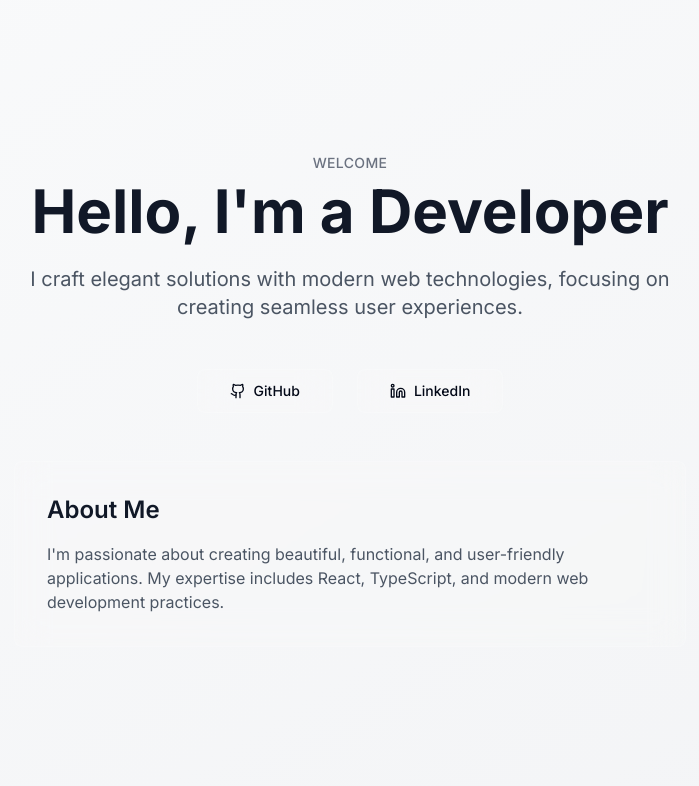
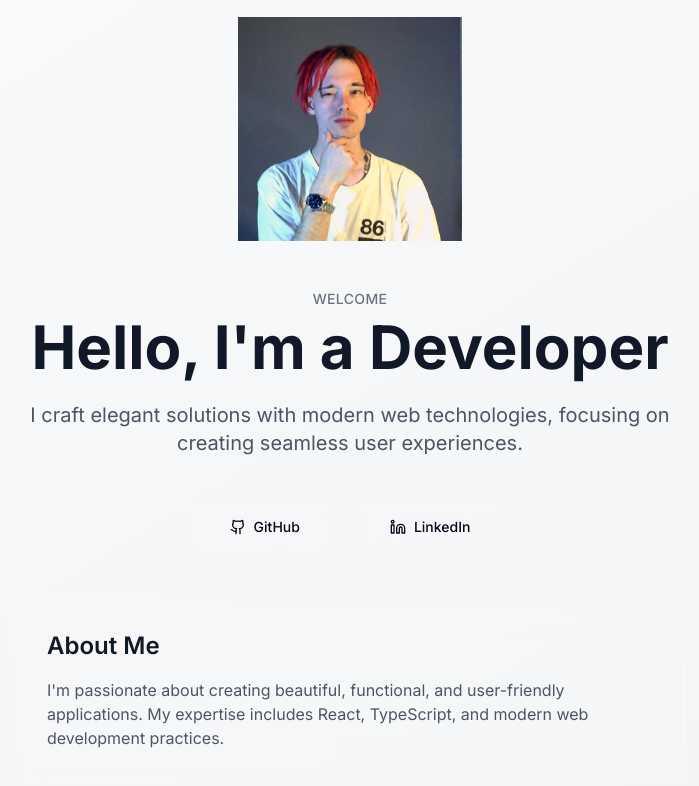
Before and after one commit to senjerk/linked-github-portal, a React (Vite) app: page / in a window 1280 px wide. Shown: the top 786 px of the page, without its empty margins (290-989 px from the left). Built offline with nearby package versions, Linux system fonts and the light colour scheme.

Commit message:
Add profile picture
Add space for a profile picture to the website.  The image will be assumed to have a transparent background.

```diff
--- a/src/pages/Index.tsx
+++ b/src/pages/Index.tsx
@@ -8,6 +8,17 @@ const Index = () => {
     <div className="min-h-screen w-full bg-gradient-to-br from-gray-50 to-gray-100 flex items-center justify-center p-4">
       <div className="max-w-4xl w-full mx-auto">
         <div className="space-y-12 fade-in">
+          {/* Profile Image */}
+          <div className="flex justify-center">
+            <div className="relative w-48 h-48 md:w-56 md:h-56">
+              <img
+                src="/lovable-uploads/851589cf-f0a7-49ab-8b31-9a7f0a39f587.png"
+                alt="Profile"
+                className="w-full h-full object-cover transition-all duration-300 hover:scale-105"
+              />
+            </div>
+          </div>
+
           {/* Hero Section */}
           <div className="text-center space-y-6">
             <div className="space-y-2">
```
Also changed, not shown: public/lovable-uploads/851589cf-f0a7-49ab-8b31-9a7f0a39f587.png (added).
